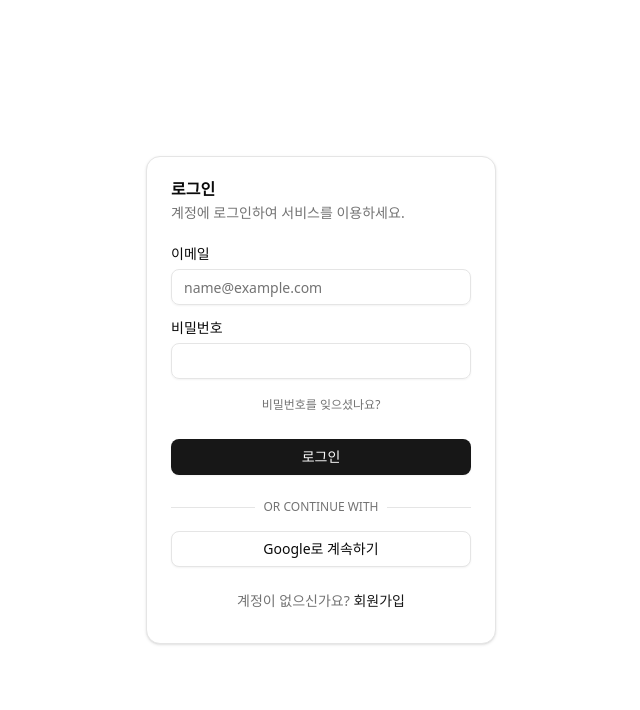
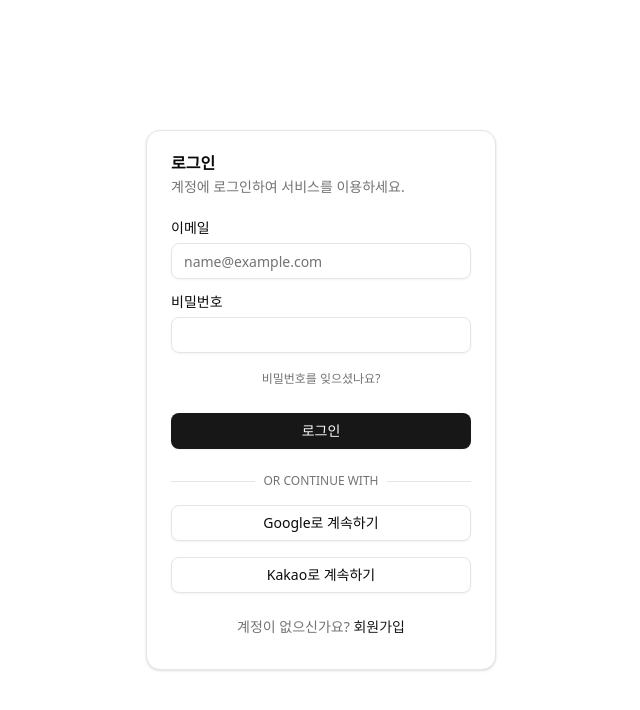
Before and after one commit to k-risu/til-supabase, a Next.js app: page /auth/login in a window 1280 px wide. Shown: the top 710 px of the page, without its empty margins (319-959 px from the left). Built offline with nearby package versions, Linux system fonts and the light colour scheme.

Commit message:
카카오 로그인 업데이트

```diff
--- a/src/components/auth/loginform.tsx
+++ b/src/components/auth/loginform.tsx
@@ -26,6 +26,7 @@ import {
   FormLabel,
   FormMessage,
 } from "@/components/ui/form";
+import { signInWithKakao } from "@/lib/supabase/action";
 
 const formSchema = z.object({
   email: z.string().email({
@@ -71,6 +72,25 @@ export function LoginForm() {
     try {
       setIsLoading(true);
       await signInWithGoogle();
+      toast.success("로그인 성공!", {
+        description: "메인 페이지로 이동합니다.",
+      });
+
+      // router.push("/dashboard");
+      // router.refresh();
+    } catch (error) {
+      toast.error("로그인 실패", {
+        description: "Google 로그인 중 오류가 발생했습니다.",
+      });
+    } finally {
+      setIsLoading(false);
+    }
+  };
+
+  const handleKakaoLogin = async () => {
+    try {
+      setIsLoading(true);
+      await signInWithKakao();
       toast.success("로그인 성공!", {
         description: "메인 페이지로 이동합니다.",
       });
@@ -156,6 +176,15 @@ export function LoginForm() {
         >
           Google로 계속하기
         </Button>
+        <Button
+          variant="outline"
+          type="button"
+          className="w-full"
+          onClick={handleKakaoLogin}
+          disabled={isLoading}
+        >
+          Kakao로 계속하기
+        </Button>
         <div className="text-center text-sm text-muted-foreground">
           계정이 없으신가요?{" "}
           <Button
--- a/src/lib/supabase/action.ts
+++ b/src/lib/supabase/action.ts
@@ -25,11 +25,15 @@ const signInWith = (provider: Provider) => async () => {
   redirect(data.url as string);
 };
 
+// 구글
 const signInWithGoogle = signInWith("google");
+
+// 카카오
+const signInWithKakao = signInWith("kakao");
 
 const signOut = async () => {
   const supabase = await createServerSideClient();
   await supabase.auth.signOut();
 };
 
-export { signInWithGoogle, signOut };
+export { signInWithGoogle, signInWithKakao, signOut };
```
Also changed, not shown: 1 other file (tests, documents, lock files or other folders).
